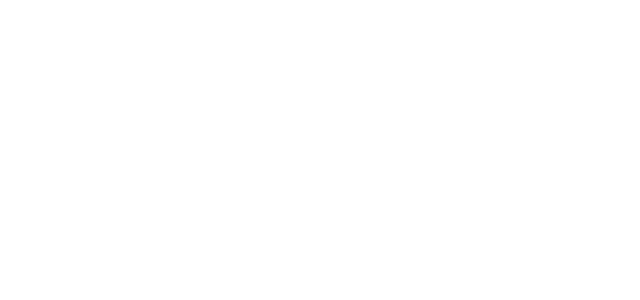
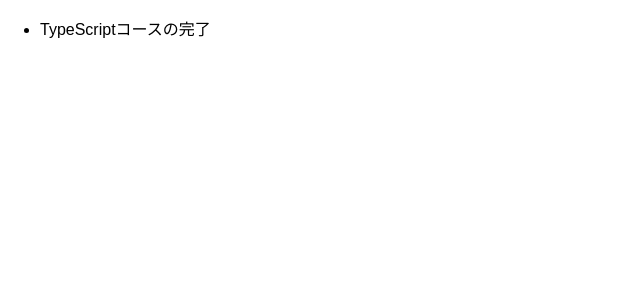
Before and after one commit to yuki-tomioka/udemy-Understanding-TypeScript, a React (Create React App) app: page / in a window 1280 px wide. Shown: the top 300 px of the page, without its empty margins (0-640 px from the left). Built offline with nearby package versions, Linux system fonts and the light colour scheme.

Commit message:
Props の利用 & Props の型

```diff
--- a/src/App.tsx
+++ b/src/App.tsx
@@ -1,11 +1,19 @@
 import React from "react";
+
+import TodoList from "./components/TodoList";
 
 // function App() {
 //   return <div className="App"></div>;
 // }
 
 const App: React.FC = () => {
-  return <div className="App"></div>;
+  const todos = [{ id: "t1", text: "TypeScriptコースの完了" }];
+
+  return (
+    <div className="App">
+      <TodoList items={todos} />
+    </div>
+  );
 };
 
 export default App;
--- /dev/null
+++ b/src/components/TodoList.tsx
@@ -0,0 +1,17 @@
+import React from "react";
+
+interface TodoListProps {
+  items: { id: string; text: string }[];
+}
+
+const TodoList: React.FC<TodoListProps> = (props) => {
+  return (
+    <ul>
+      {props.items.map((todo) => (
+        <li key={todo.id}>{todo.text}</li>
+      ))}
+    </ul>
+  );
+};
+
+export default TodoList;
```
